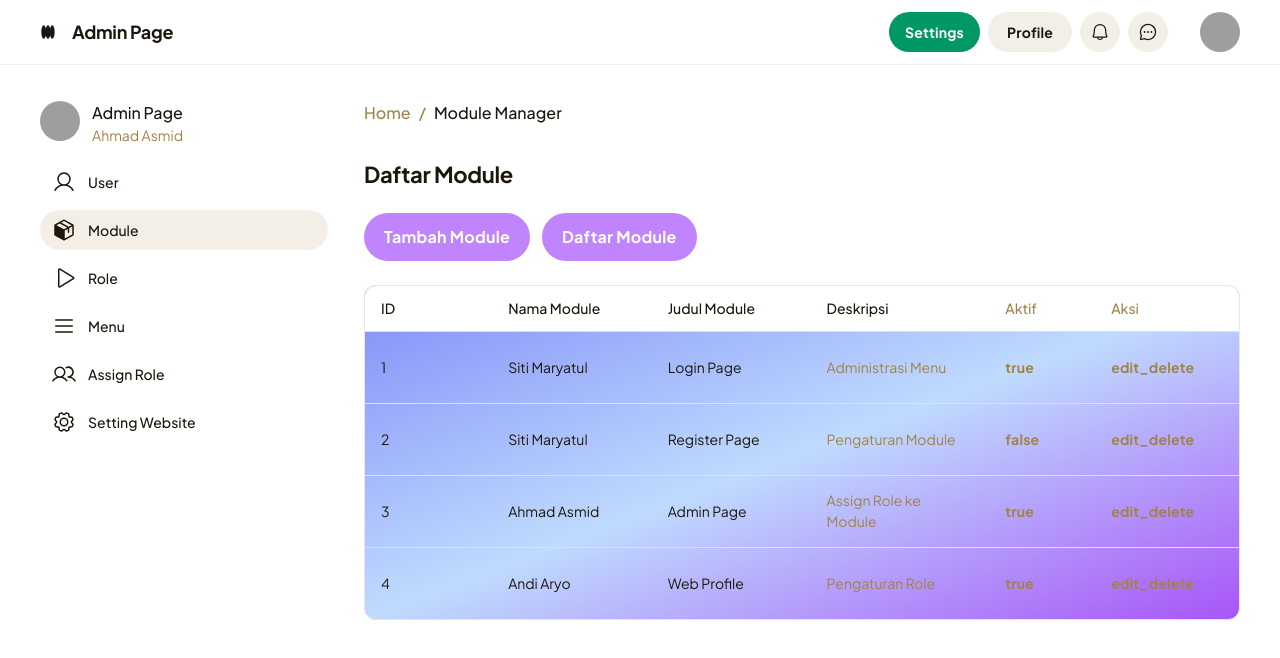
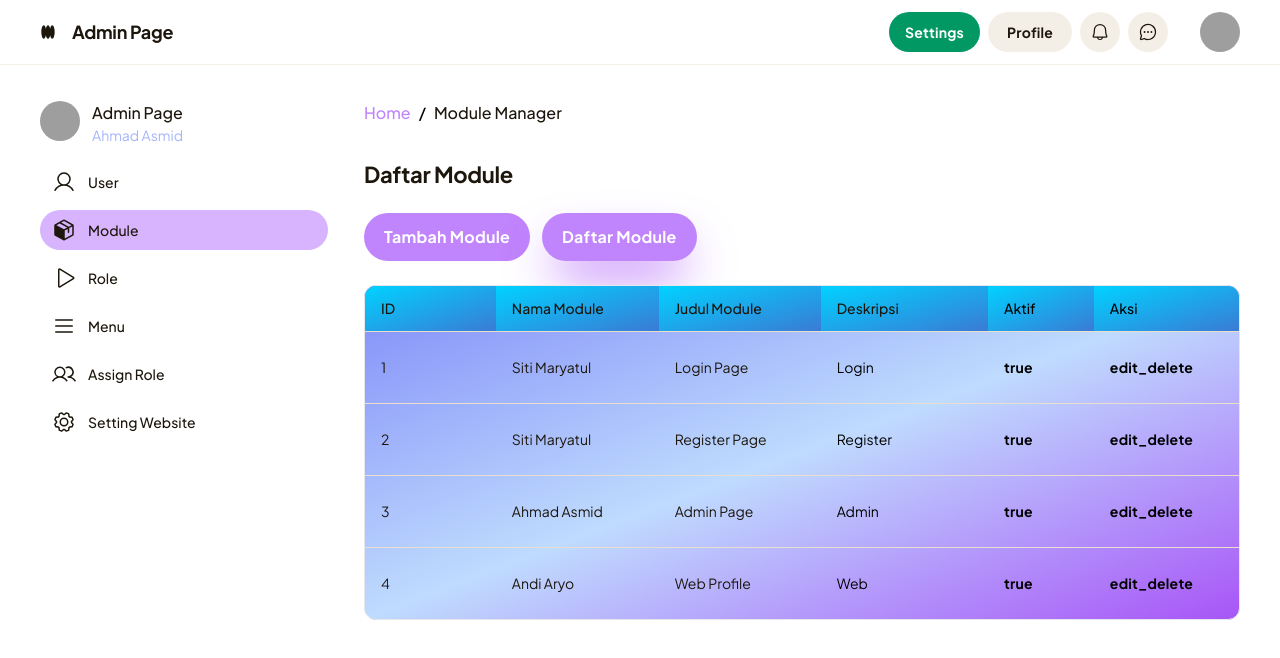
Before and after one commit to andiaryo30/Grup6-tugas2, a website: page index.html in a window 1280 px wide. Drawn offline with nearby package versions, Linux system fonts and the light colour scheme; grey boxes are pictures that could not be loaded.

Commit message:
initial commit

```diff
--- a/index.html
+++ b/index.html
@@ -80,7 +80,7 @@
                   ></div>
                   <div class="flex flex-col">
                     <h1 class="text-[#1C160C] text-base font-medium leading-normal">Admin Page</h1>
-                    <p class="text-[#A18249] text-sm font-normal leading-normal">Ahmad Asmid</p>
+                    <p class="text-indigo-300 text-sm font-normal leading-normal">Ahmad Asmid</p>
                   </div>
                 </div>
                 <div class="flex flex-col gap-2">
@@ -94,7 +94,7 @@
                     </div>
                     <p class="text-[#1C160C] text-sm font-medium leading-normal">User</p>
                   </div>
-                  <div class="flex items-center gap-3 px-3 py-2 rounded-full bg-[#F4EFE6]">
+                  <div class="flex items-center gap-3 px-3 py-2 rounded-full bg-purple-300">
                     <div class="text-[#1C160C]" data-icon="Package" data-size="24px" data-weight="fill">
                       <svg xmlns="http://www.w3.org/2000/svg" width="24px" height="24px" fill="currentColor" viewBox="0 0 256 256">
                         <path
@@ -150,8 +150,8 @@
           </div>
           <div class="layout-content-container flex flex-col max-w-[960px] flex-1">
             <div class="flex flex-wrap gap-2 p-4">
-              <a class="text-[#A18249] text-base font-medium leading-normal" href="#">Home</a>
-              <span class="text-[#A18249] text-base font-medium leading-normal">/</span>
+              <a class="text-purple-400 text-base font-medium leading-normal" href="#">Home</a>
+              <span class="text-black text-base font-medium leading-normal">/</span>
               <span class="text-[#1C160C] text-base font-medium leading-normal">Module Manager</span>
             </div>
             <h2 class="text-[#1C160C] text-[22px] font-bold leading-tight tracking-[-0.015em] px-4 pb-3 pt-5">Daftar Module</h2>
@@ -163,7 +163,7 @@
                   <span class="truncate">Tambah Module</span>
                 </button>
                 <button
-                  class="flex min-w-[84px] max-w-[480px] cursor-pointer items-center justify-center overflow-hidden rounded-full h-12 px-5 bg-purple-400 text-white text-base font-bold leading-normal tracking-[0.015em]"
+                  class="flex min-w-[84px] max-w-[480px] cursor-pointer items-center justify-center overflow-hidden rounded-full h-12 px-5 bg-purple-400 text-white text-base font-bold leading-normal tracking-[0.015em] shadow-2xl shadow-purple-500 overflow-hidden"
                 >
                   <span class="truncate">Daftar Module</span>
                 </button>
@@ -174,20 +174,20 @@
                 <table class="flex-1">
                   <thead>
                     <tr class="bg-[#FFFFFF]">
-                      <th class="table-cbc3334b-6686-4378-885d-01b64934f746-column-120 px-4 py-3 text-left text-[#1C160C] w-[400px] text-sm font-medium leading-normal">ID</th>
-                      <th class="table-cbc3334b-6686-4378-885d-01b64934f746-column-240 px-4 py-3 text-left text-[#1C160C] w-[400px] text-sm font-medium leading-normal">
+                      <th class="table-cbc3334b-6686-4378-885d-01b64934f746-column-120 px-4 py-3 text-left text-[#1C160C] w-[400px] text-sm font-medium leading-normal bg-gradient-to-br from-[#00d2ff] to bg-[#3a7bd5]">ID</th>
+                      <th class="table-cbc3334b-6686-4378-885d-01b64934f746-column-240 px-4 py-3 text-left text-[#1C160C] w-[400px] text-sm font-medium leading-normal bg-gradient-to-br from-[#00d2ff] to bg-[#3a7bd5]">
                         Nama Module
                       </th>
-                      <th class="table-cbc3334b-6686-4378-885d-01b64934f746-column-360 px-4 py-3 text-left text-[#1C160C] w-[400px] text-sm font-medium leading-normal">
+                      <th class="table-cbc3334b-6686-4378-885d-01b64934f746-column-360 px-4 py-3 text-left text-[#1C160C] w-[400px] text-sm font-medium leading-normal bg-gradient-to-br from-[#00d2ff] to bg-[#3a7bd5]">
                         Judul Module
                       </th>
-                      <th class="table-cbc3334b-6686-4378-885d-01b64934f746-column-480 px-4 py-3 text-left text-[#1C160C] w-[400px] text-sm font-medium leading-normal">
+                      <th class="table-cbc3334b-6686-4378-885d-01b64934f746-column-480 px-4 py-3 text-left text-[#1C160C] w-[400px] text-sm font-medium leading-normal bg-gradient-to-br from-[#00d2ff] to bg-[#3a7bd5]">
                         Deskripsi
                       </th>
-                      <th class="table-cbc3334b-6686-4378-885d-01b64934f746-column-600 px-4 py-3 text-left text-[#1C160C] w-60 text-[#A18249] text-sm font-medium leading-normal">
+                      <th class="table-cbc3334b-6686-4378-885d-01b64934f746-column-600 px-4 py-3 text-left text-[#1C160C] w-60 text-black text-sm font-medium leading-normal bg-gradient-to-br from-[#00d2ff] to bg-[#3a7bd5]">
                         Aktif
                       </th>
-                      <th class="table-cbc3334b-6686-4378-885d-01b64934f746-column-720 px-4 py-3 text-left text-[#1C160C] w-60 text-[#A18249] text-sm font-medium leading-normal">
+                      <th class="table-cbc3334b-6686-4378-885d-01b64934f746-column-720 px-4 py-3 text-left text-[#1C160C] w-60 text-black text-sm font-medium leading-normal bg-gradient-to-br from-[#00d2ff] to bg-[#3a7bd5]">
                         Aksi
                       </th>
                     </tr>
@@ -199,13 +199,13 @@
                       <td class="table-cbc3334b-6686-4378-885d-01b64934f746-column-360 h-[72px] px-4 py-2 w-[400px] text-[#1C160C] text-sm font-normal leading-normal">
                         Login Page
                       </td>
-                      <td class="table-cbc3334b-6686-4378-885d-01b64934f746-column-480 h-[72px] px-4 py-2 w-[400px] text-[#A18249] text-sm font-normal leading-normal">
-                        Administrasi Menu
+                      <td class="table-cbc3334b-6686-4378-885d-01b64934f746-column-480 h-[72px] px-4 py-2 w-[400px] text-black text-sm font-normal leading-normal">
+                        Login
                       </td>
-                      <td class="table-cbc3334b-6686-4378-885d-01b64934f746-column-600 h-[72px] px-4 py-2 w-60 text-[#A18249] text-sm font-bold leading-normal tracking-[0.015em]">
+                      <td class="table-cbc3334b-6686-4378-885d-01b64934f746-column-600 h-[72px] px-4 py-2 w-60 text-black text-sm font-bold leading-normal tracking-[0.015em]">
                         true
                       </td>
-                      <td class="table-cbc3334b-6686-4378-885d-01b64934f746-column-720 h-[72px] px-4 py-2 w-60 text-[#A18249] text-sm font-bold leading-normal tracking-[0.015em]">
+                      <td class="table-cbc3334b-6686-4378-885d-01b64934f746-column-720 h-[72px] px-4 py-2 w-60 text-black text-sm font-bold leading-normal tracking-[0.015em]">
                         edit_delete
                       </td>
                     </tr>
@@ -215,13 +215,13 @@
                       <td class="table-cbc3334b-6686-4378-885d-01b64934f746-column-360 h-[72px] px-4 py-2 w-[400px] text-[#1C160C] text-sm font-normal leading-normal">
                         Register Page
                       </td>
-                      <td class="table-cbc3334b-6686-4378-885d-01b64934f746-column-480 h-[72px] px-4 py-2 w-[400px] text-[#A18249] text-sm font-normal leading-normal">
-                        Pengaturan Module
+                      <td class="table-cbc3334b-6686-4378-885d-01b64934f746-column-480 h-[72px] px-4 py-2 w-[400px] text-black text-sm font-normal leading-normal">
+                        Register
                       </td>
-                      <td class="table-cbc3334b-6686-4378-885d-01b64934f746-column-600 h-[72px] px-4 py-2 w-60 text-[#A18249] text-sm font-bold leading-normal tracking-[0.015em]">
-                        false
+                      <td class="table-cbc3334b-6686-4378-885d-01b64934f746-column-600 h-[72px] px-4 py-2 w-60 text-black text-sm font-bold leading-normal tracking-[0.015em]">
+                        true
                       </td>
-                      <td class="table-cbc3334b-6686-4378-885d-01b64934f746-column-720 h-[72px] px-4 py-2 w-60 text-[#A18249] text-sm font-bold leading-normal tracking-[0.015em]">
+                      <td class="table-cbc3334b-6686-4378-885d-01b64934f746-column-720 h-[72px] px-4 py-2 w-60 text-black text-sm font-bold leading-normal tracking-[0.015em]">
                         edit_delete
                       </td>
                     </tr>
@@ -233,13 +233,13 @@
                       <td class="table-cbc3334b-6686-4378-885d-01b64934f746-column-360 h-[72px] px-4 py-2 w-[400px] text-[#1C160C] text-sm font-normal leading-normal">
                         Admin Page
                       </td>
-                      <td class="table-cbc3334b-6686-4378-885d-01b64934f746-column-480 h-[72px] px-4 py-2 w-[400px] text-[#A18249] text-sm font-normal leading-normal">
-                        Assign Role ke Module
+                      <td class="table-cbc3334b-6686-4378-885d-01b64934f746-column-480 h-[72px] px-4 py-2 w-[400px] text-black text-sm font-normal leading-normal">
+                        Admin
                       </td>
-                      <td class="table-cbc3334b-6686-4378-885d-01b64934f746-column-600 h-[72px] px-4 py-2 w-60 text-[#A18249] text-sm font-bold leading-normal tracking-[0.015em]">
+                      <td class="table-cbc3334b-6686-4378-885d-01b64934f746-column-600 h-[72px] px-4 py-2 w-60 text-black text-sm font-bold leading-normal tracking-[0.015em]">
                         true
                       </td>
-                      <td class="table-cbc3334b-6686-4378-885d-01b64934f746-column-720 h-[72px] px-4 py-2 w-60 text-[#A18249] text-sm font-bold leading-normal tracking-[0.015em]">
+                      <td class="table-cbc3334b-6686-4378-885d-01b64934f746-column-720 h-[72px] px-4 py-2 w-60 text-black text-sm font-bold leading-normal tracking-[0.015em]">
                         edit_delete
                       </td>
                     </tr>
@@ -249,13 +249,13 @@
                       <td class="table-cbc3334b-6686-4378-885d-01b64934f746-column-360 h-[72px] px-4 py-2 w-[400px] text-[#1C160C] text-sm font-normal leading-normal">
                         Web Profile
                       </td>
-                      <td class="table-cbc3334b-6686-4378-885d-01b64934f746-column-480 h-[72px] px-4 py-2 w-[400px] text-[#A18249] text-sm font-normal leading-normal">
-                        Pengaturan Role
+                      <td class="table-cbc3334b-6686-4378-885d-01b64934f746-column-480 h-[72px] px-4 py-2 w-[400px] text-black text-sm font-normal leading-normal">
+                        Web
                       </td>
-                      <td class="table-cbc3334b-6686-4378-885d-01b64934f746-column-600 h-[72px] px-4 py-2 w-60 text-[#A18249] text-sm font-bold leading-normal tracking-[0.015em]">
+                      <td class="table-cbc3334b-6686-4378-885d-01b64934f746-column-600 h-[72px] px-4 py-2 w-60 text-black text-sm font-bold leading-normal tracking-[0.015em]">
                         true
                       </td>
-                      <td class="table-cbc3334b-6686-4378-885d-01b64934f746-column-720 h-[72px] px-4 py-2 w-60 text-[#A18249] text-sm font-bold leading-normal tracking-[0.015em]">
+                      <td class="table-cbc3334b-6686-4378-885d-01b64934f746-column-720 h-[72px] px-4 py-2 w-60 text-black text-sm font-bold leading-normal tracking-[0.015em]">
                         edit_delete
                       </td>
                     </tr>
```
